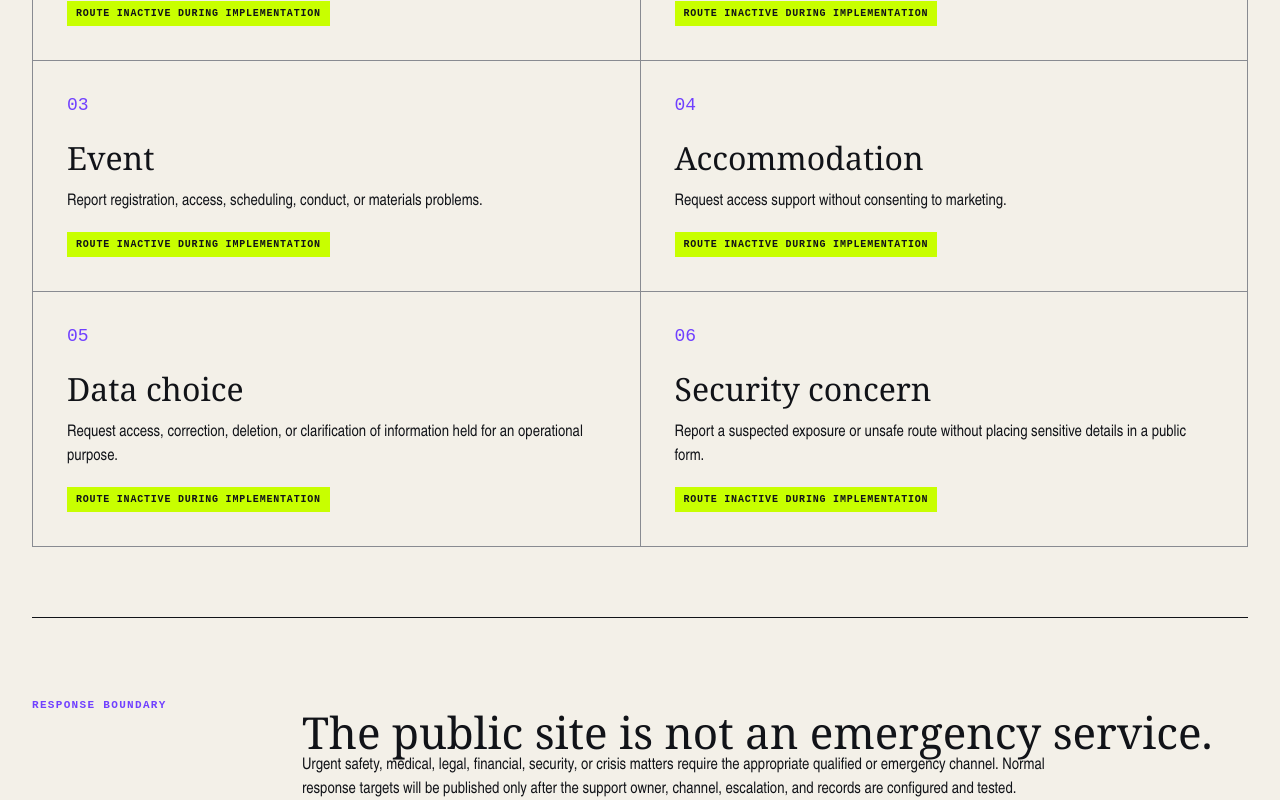
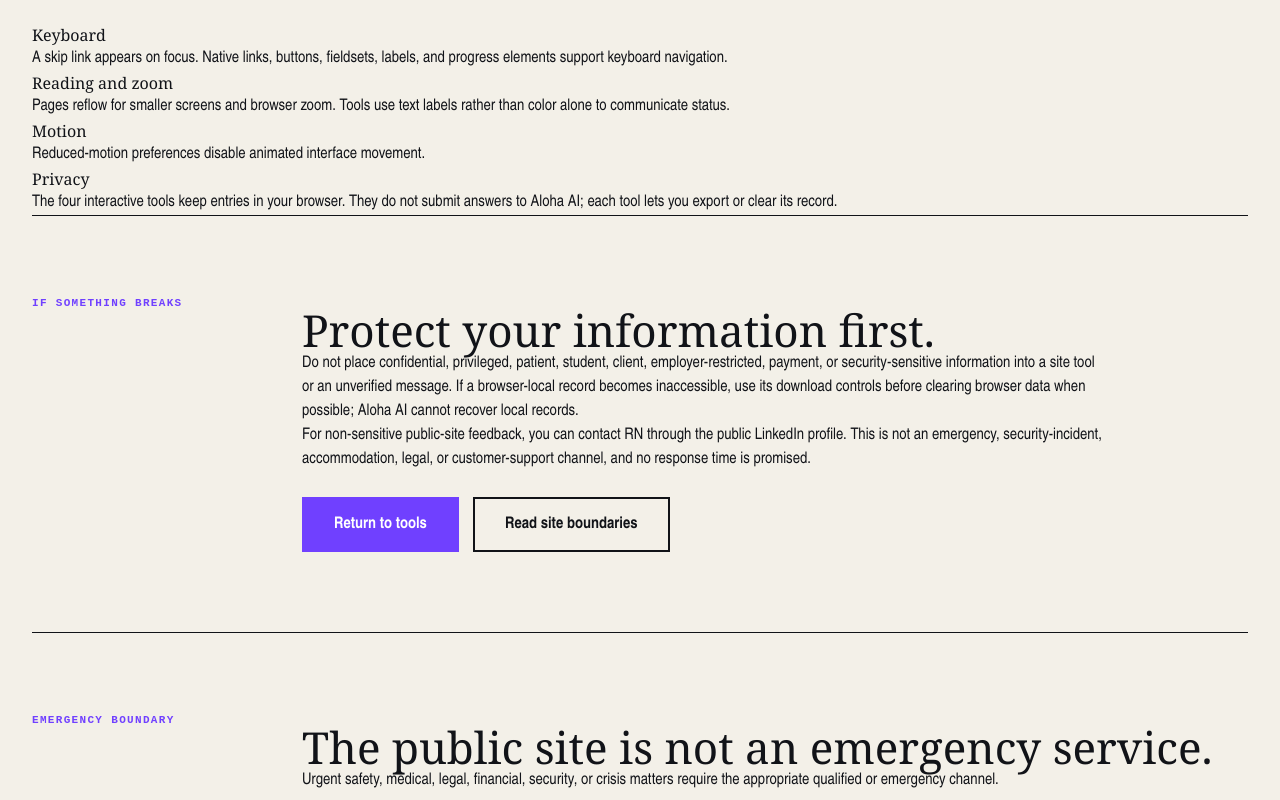
Before and after one commit to rn-collins/aloha-ai-consulting, a Next.js app: page /support in a window 1280 px wide. Shown: the part 840-1640 px from the top of the page. Built offline with nearby package versions, Linux system fonts and the light colour scheme.

Commit message:
Update app/support/page.tsx for consumer trust

```diff
--- a/app/support/page.tsx
+++ b/app/support/page.tsx
@@ -1,3 +1,14 @@
+import Link from "next/link";
 import {SiteShell} from "../site-shell";
-const routes=[["Access","Recover an eligible account, link, material, or purchased service."],["Order or billing","Resolve a charge, receipt, cancellation, transfer, or delivery problem."],["Event","Report registration, access, scheduling, conduct, or materials problems."],["Accommodation","Request access support without consenting to marketing."],["Data choice","Request access, correction, deletion, or clarification of information held for an operational purpose."],["Security concern","Report a suspected exposure or unsafe route without placing sensitive details in a public form."]];
-export default function Support(){return <SiteShell><main id="main"><section className="page-hero wrap"><p className="kicker">Support & accessibility</p><h1>Recover, resolve, request, or exercise a choice <em>without joining marketing.</em></h1><p className="lede">Support is a separate operational right—not a newsletter funnel or generic inbox.</p></section><section className="wrap service-cards">{routes.map((r,i)=><article key={r[0]}><span className="path-num">{String(i+1).padStart(2,"0")}</span><h2>{r[0]}</h2><p>{r[1]}</p><span className="state-label">Route inactive during implementation</span></article>)}</section><section className="boundary wrap"><p className="section-label">Response boundary</p><div><h2>The public site is not an emergency service.</h2><p>Urgent safety, medical, legal, financial, security, or crisis matters require the appropriate qualified or emergency channel. Normal response targets will be published only after the support owner, channel, escalation, and records are configured and tested.</p><p className="quiet-note">Do not send confidential, privileged, patient, student, client, employer-restricted, or security-sensitive information through an unverified route.</p></div></section></main></SiteShell>}
+const access=[
+  ["Keyboard", "A skip link appears on focus. Native links, buttons, fieldsets, labels, and progress elements support keyboard navigation."],
+  ["Reading and zoom", "Pages reflow for smaller screens and browser zoom. Tools use text labels rather than color alone to communicate status."],
+  ["Motion", "Reduced-motion preferences disable animated interface movement."],
+  ["Privacy", "The four interactive tools keep entries in your browser. They do not submit answers to Aloha AI; each tool lets you export or clear its record."],
+];
+export default function Support(){return <SiteShell><main id="main">
+  <section className="page-hero wrap"><p className="kicker">Support & accessibility</p><h1>Know what works, what stays private, <em>and where the limits are.</em></h1><p className="lede">This page documents the support the current public site can truthfully provide. There is no active account, purchasing, event-registration, or confidential-support system.</p></section>
+  <section className="trust-section wrap"><div className="section-head"><p className="section-label">Built-in access</p><h2>Use the site in the way that works for you.</h2></div><div className="trust-grid">{access.map(item=><article key={item[0]}><h3>{item[0]}</h3><p>{item[1]}</p></article>)}</div></section>
+  <section className="boundary wrap"><p className="section-label">If something breaks</p><div><h2>Protect your information first.</h2><p>Do not place confidential, privileged, patient, student, client, employer-restricted, payment, or security-sensitive information into a site tool or an unverified message. If a browser-local record becomes inaccessible, use its download controls before clearing browser data when possible; Aloha AI cannot recover local records.</p><p>For non-sensitive public-site feedback, you can contact RN through the public <a href="https://www.linkedin.com/in/rn-collins" target="_blank" rel="noreferrer">LinkedIn profile</a>. This is not an emergency, security-incident, accommodation, legal, or customer-support channel, and no response time is promised.</p><div className="actions"><Link className="button primary" href="/tools">Return to tools</Link><Link className="button" href="/policies">Read site boundaries</Link></div></div></section>
+  <section className="boundary wrap"><p className="section-label">Emergency boundary</p><div><h2>The public site is not an emergency service.</h2><p>Urgent safety, medical, legal, financial, security, or crisis matters require the appropriate qualified or emergency channel.</p></div></section>
+</main></SiteShell>}
```
